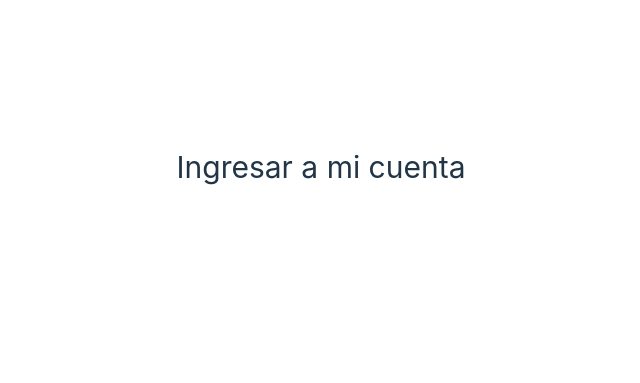
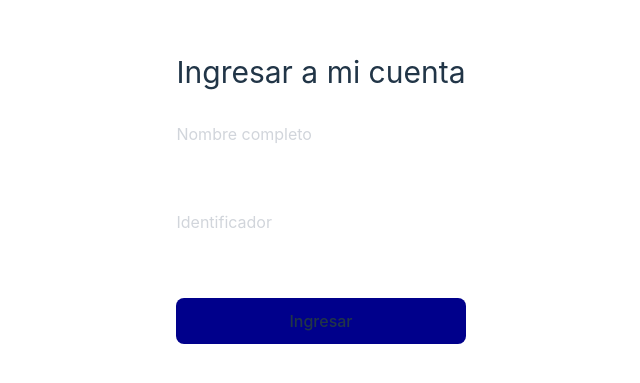
Before and after one commit to SantiZai/reto3-app-almuerzos-astro, a React (Vite) app: page /login in a window 1280 px wide. Shown: the part 201-584 px from the top of the page, without its empty margins (319-959 px from the left). Built offline with nearby package versions, Linux system fonts and the light colour scheme.

Commit message:
form for login

```diff
--- a/src/index.css
+++ b/src/index.css
@@ -43,22 +43,26 @@ h1 {
   line-height: 1.1;
 }
 
-button {
+button,
+.button {
   border-radius: 8px;
   border: 1px solid transparent;
   padding: 0.6em 1.2em;
   font-size: 1em;
   font-weight: 500;
   font-family: inherit;
-  background-color: #1a1a1a;
+  background-color: darkblue;
   cursor: pointer;
   transition: border-color 0.25s;
 }
-button:hover {
+button:hover,
+.button:hover {
   border-color: #646cff;
 }
 button:focus,
-button:focus-visible {
+button:focus-visible,
+.button:focus,
+.button:focus-visible {
   outline: 4px auto -webkit-focus-ring-color;
 }
 
--- a/src/pages/HomePage.tsx
+++ b/src/pages/HomePage.tsx
@@ -5,8 +5,8 @@ const HomePage = () => {
 
   return (
     <main>
-      <h1>Bienvenido</h1>
-      <h3>Para crear su pedido debe iniciar sesión.</h3>
+      <h1 className="mb-2">Bienvenido</h1>
+      <h3 className="mb-4 text-xl">Para crear su pedido debe iniciar sesión.</h3>
       <button onClick={() => navigate("login")}>Iniciar sesión</button>
     </main>
   );
--- a/src/pages/LoginPage.tsx
+++ b/src/pages/LoginPage.tsx
@@ -1,10 +1,61 @@
+import { useState } from "react";
+
 const LoginPage = () => {
+  const [formData, setFormData] = useState<{
+    fullname: string;
+    identifier: string;
+  }>({ fullname: "", identifier: "" });
+
+  const handleChange = (e: React.ChangeEvent<HTMLInputElement>) => {
+    setFormData({
+      ...formData,
+      [e.target.id]: e.target.value,
+    });
+  };
+
+  const handleSubmit = async (e: React.FormEvent<HTMLFormElement>) => {
+    e.preventDefault();
+    console.log(formData)
+  };
+
   return (
     <main>
-      <h1 className="text-3xl">Ingresar a mi cuenta</h1>
-      <form action="submit" className="flex flex-col gap-4">
-        <input type="text" className="w-3/4 mx-auto" />
-        <input type="text" className="w-3/4 mx-auto" />
+      <h1 className="text-3xl mb-8">Ingresar a mi cuenta</h1>
+      <form
+        onSubmit={handleSubmit}
+        className="flex flex-col"
+      >
+        <label
+          htmlFor="fullname"
+          className="text-left text-gray-300 mb-2"
+        >
+          Nombre completo
+        </label>
+        <input
+          type="text"
+          id="fullname"
+          value={formData.fullname}
+          onChange={handleChange}
+          className="w-full mx-auto px-4 py-2 rounded-md mb-4"
+        />
+        <label
+          htmlFor="identifier"
+          className="text-left text-gray-300 mb-2"
+        >
+          Identificador
+        </label>
+        <input
+          type="text"
+          id="identifier"
+          value={formData.identifier}
+          onChange={handleChange}
+          className="w-full mx-auto px-4 py-2 rounded-md mb-4"
+        />
+        <input
+          type="submit"
+          value="Ingresar"
+          className="button"
+        />
       </form>
     </main>
   );
```
